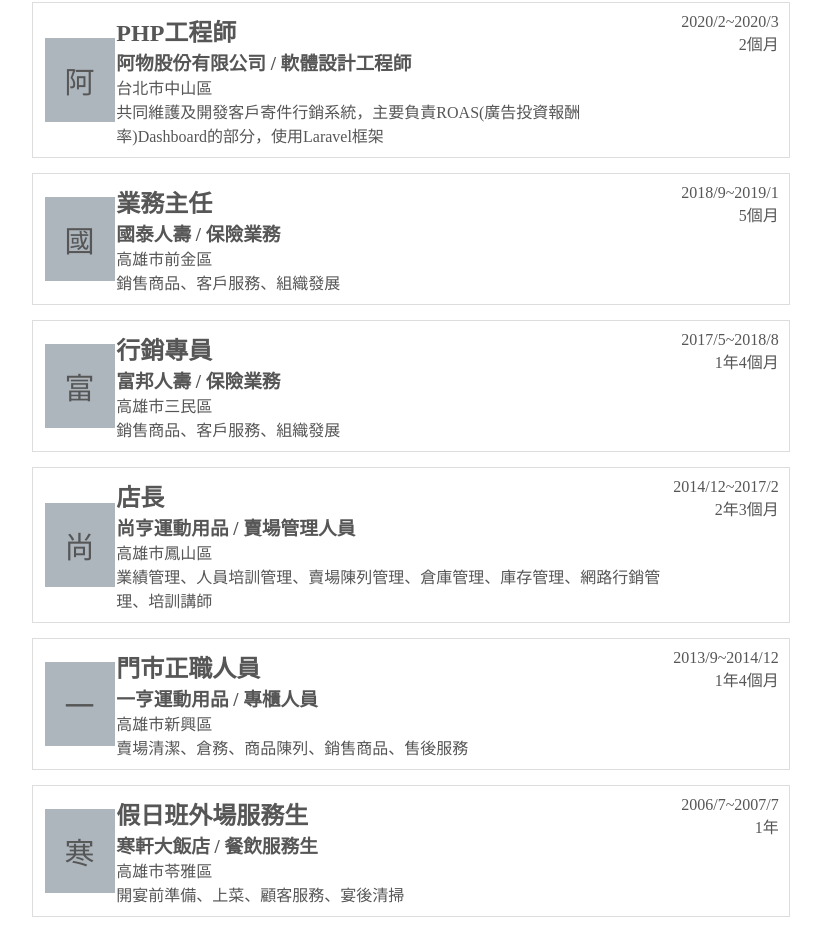
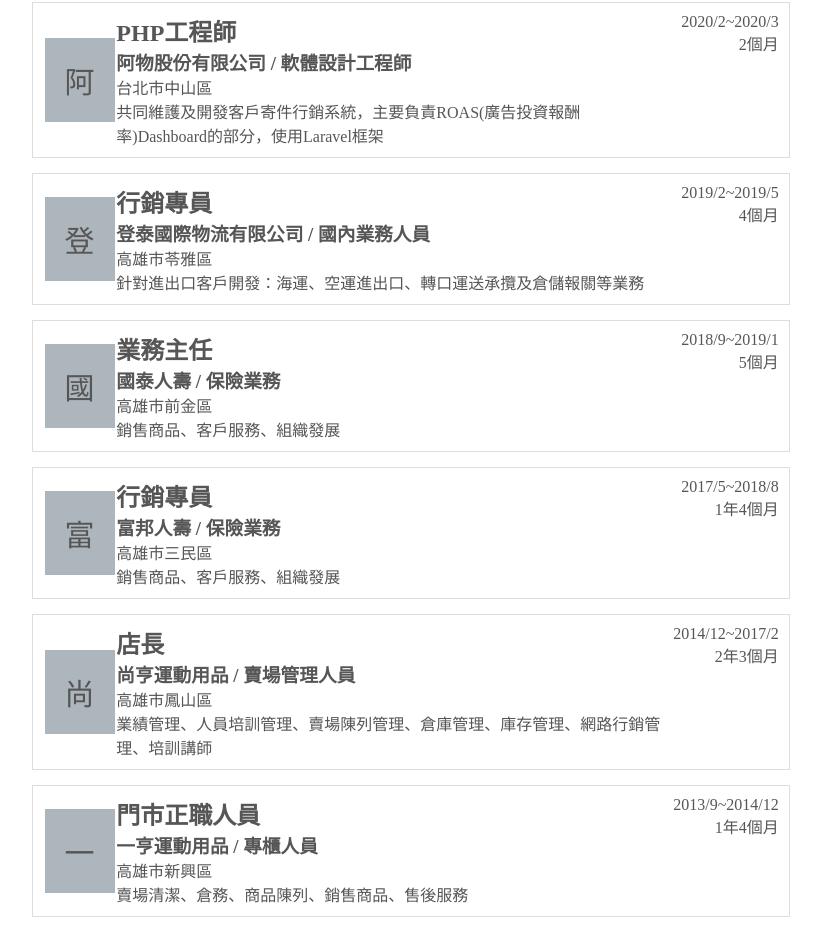
Before and after one commit to danielsung720/portfolio, a React (Create React App) app: page / in a window 1280 px wide. Shown: the part 1167-2097 px from the top of the page, without its empty margins (353-1174 px from the left). Built offline with nearby package versions, Linux system fonts and the light colour scheme.

Commit message:
履歷更新

```diff
--- a/src/components/resume/Resume.js
+++ b/src/components/resume/Resume.js
@@ -27,6 +27,15 @@
             location: '台北市中山區',
             time: '2020/2~2020/3',
             length_of_time: '2個月'
+        },
+        {
+            name: '登泰國際物流有限公司',
+            job_content: '針對進出口客戶開發：海運、空運進出口、轉口運送承攬及倉儲報關等業務',
+            job_title: '行銷專員',
+            industry: '國內業務人員',
+            location: '高雄市苓雅區',
+            time: '2019/2~2019/5',
+            length_of_time: '4個月'
         },
         {
             name: '國泰人壽',
```
